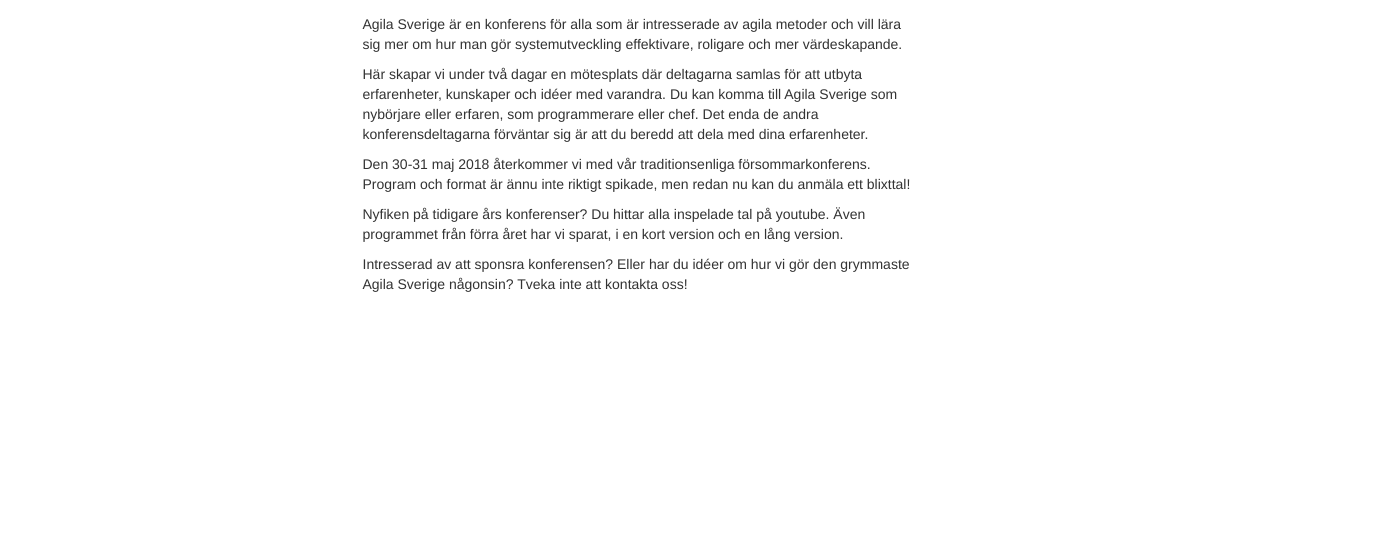
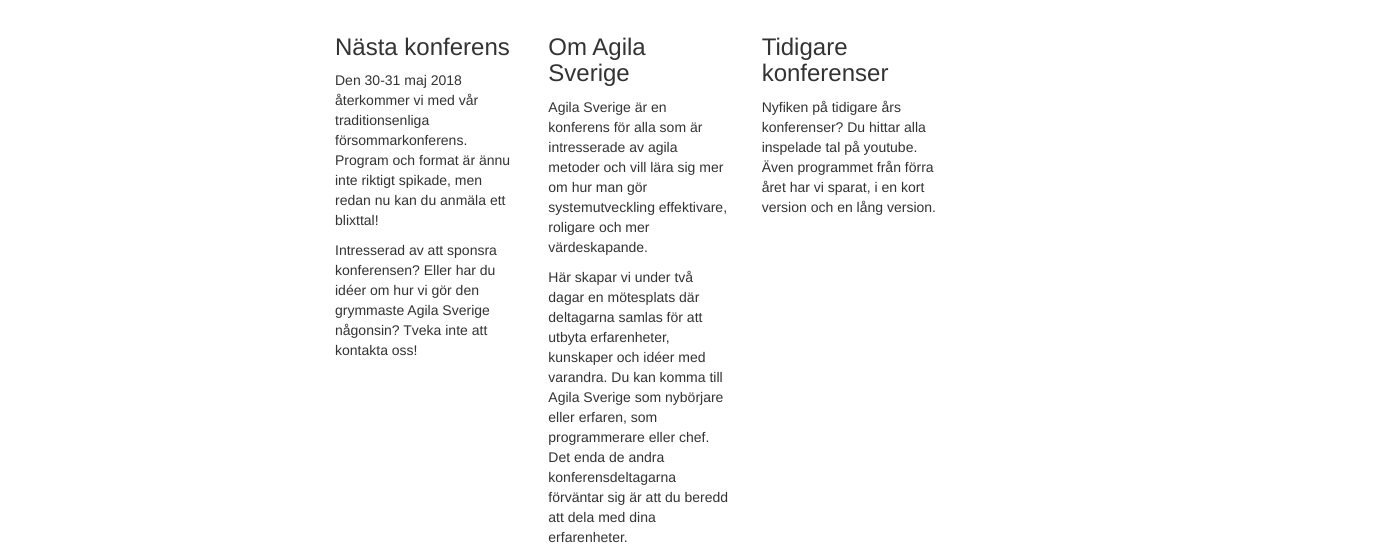
Before and after one commit to agilasverige/node-express-site, a plain HTML site: page index.html in a window 1280 px wide. Shown: the part 312-869 px from the top of the page, 1391 px wide, since content can reach past the window. Before the commit the page ends 800 px from the top, so only its background shows below. Drawn offline with nearby package versions, Linux system fonts and the light colour scheme.

Commit message:
Text structure

```diff
--- a/index.html
+++ b/index.html
@@ -9,31 +9,41 @@
 </head>
 
 <body>
-<div class="container">
+
+<div class="container-fluid">
   <div class="row">
+    <div class="col-md-8 col-md-offset-2">
     <div class="page-header"><img alt="Agila Sverige" src="logo.png"/></div>
+    </div>
   </div>
+
   <div class="row">
-    <div class="col-md-6 col-md-offset-3">
+    <div class="col-md-2 col-md-offset-3">
+      <h3>Nästa konferens</h3>
+      <p>Den 30-31 maj 2018 återkommer vi med vår traditionsenliga försommarkonferens. Program och format är ännu inte
+        riktigt spikade, men redan nu kan du anmäla ett blixttal!</p>
+      <p>Intresserad av att sponsra konferensen? Eller har du idéer om hur vi gör den grymmaste Agila Sverige någonsin?
+        Tveka inte att kontakta oss!</p>
+    </div>
+
+    <div class="col-md-2">
+      <h3>Om Agila Sverige</h3>
       <p>Agila Sverige är en konferens för alla som är intresserade av agila metoder och vill lära sig mer om hur man
         gör
-        systemutveckling effektivare, roligare och mer värdeskapande.</p>
-
-
+        systemutveckling effektivare, roligare och mer värdeskapande.
+      </p>
       <p>Här skapar vi under två dagar en mötesplats där deltagarna samlas för att utbyta erfarenheter, kunskaper och
         idéer
         med varandra. Du kan komma till Agila Sverige som nybörjare eller erfaren, som programmerare eller chef. Det
         enda de
         andra konferensdeltagarna förväntar sig är att du beredd att dela med dina erfarenheter.</p>
 
-      <p>Den 30-31 maj 2018 återkommer vi med vår traditionsenliga försommarkonferens. Program och format är ännu inte
-        riktigt spikade, men redan nu kan du anmäla ett blixttal!</p>
-
+    </div>
+    <div class="col-md-2">
+      <h3>Tidigare konferenser</h3>
       <p>Nyfiken på tidigare års konferenser? Du hittar alla inspelade tal på youtube. Även programmet från förra året
         har vi sparat, i en kort version och en lång version.</p>
 
-      <p>Intresserad av att sponsra konferensen? Eller har du idéer om hur vi gör den grymmaste Agila Sverige någonsin?
-        Tveka inte att kontakta oss!</p>
     </div>
   </div>
 </div>
```
